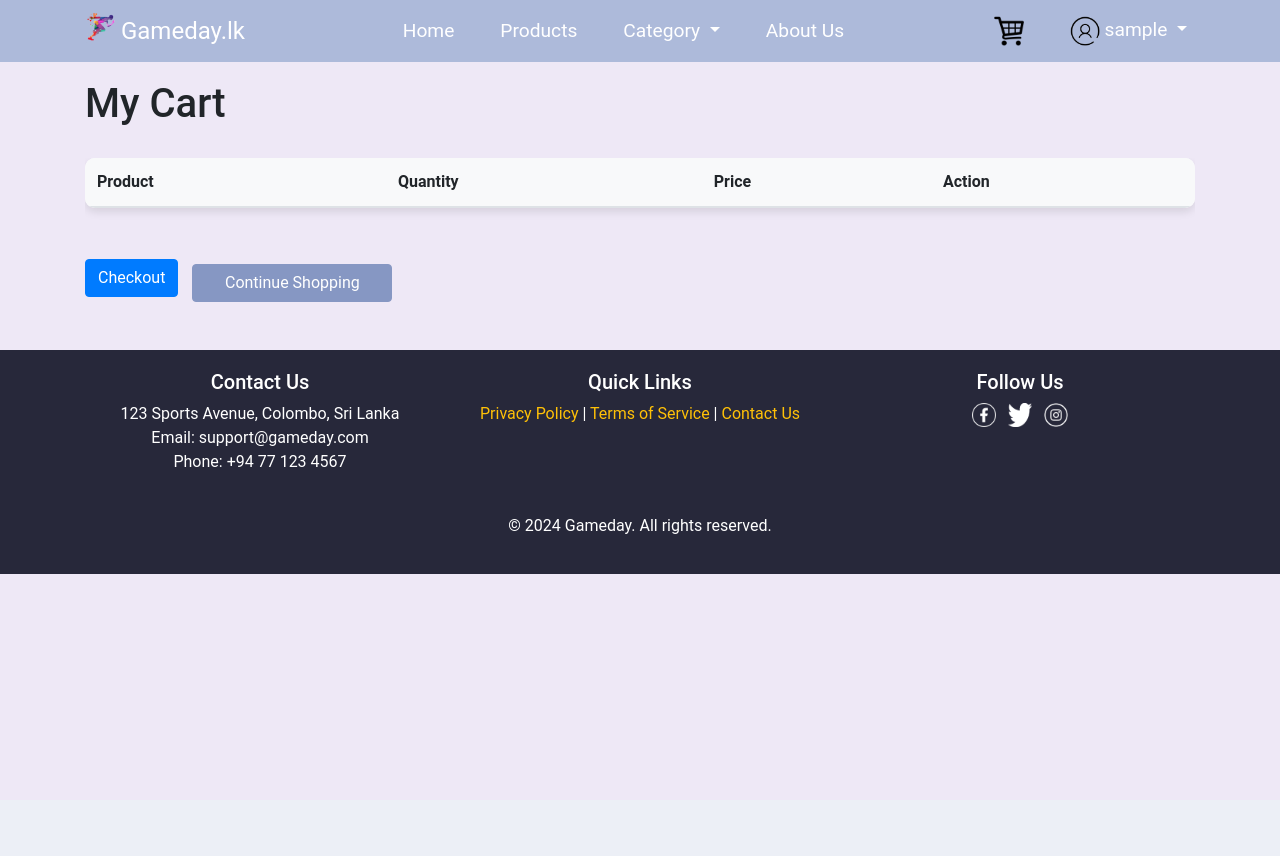
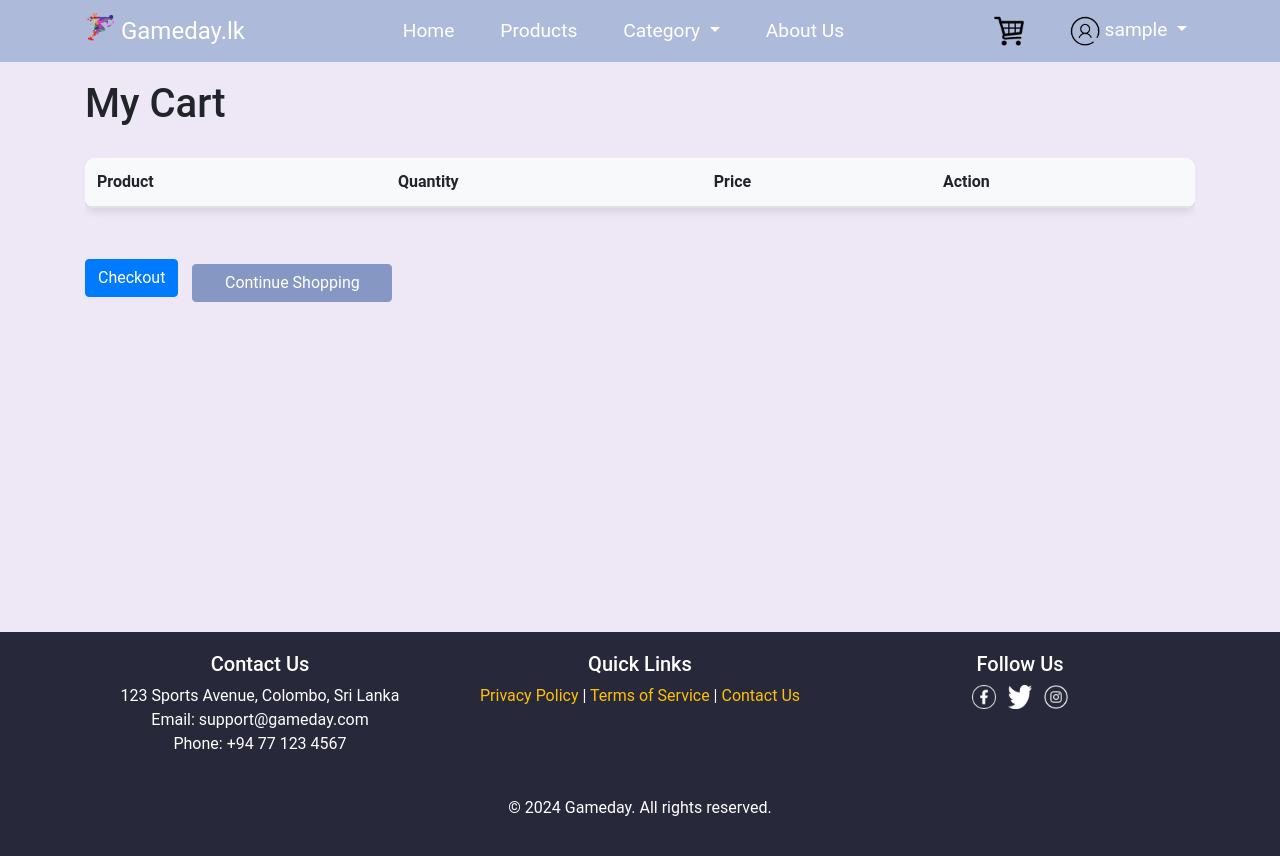
Before and after one commit to theekshanahansa/Group_11-Simple-e-commerce-system, a Django app: page /shop/cart/ in a window 1280 px wide. Before the commit the page ends 574 px from the top, so only its background shows below. Run offline with Django 5.2, Linux system fonts and the light colour scheme; the visitor is signed in with stand-in values (Sample User, id 1); data comes from the database, SQL or seed files in the repository; data that the repository does not hold is empty; some libraries are stand-ins or nearby versions.

Commit message:
update cart page

```diff
--- a/shop/admin.py
+++ b/shop/admin.py
@@ -2,11 +2,11 @@ from django.contrib import admin
 
 # Register your models here.
 from django.contrib import admin
-from .models import Category, Product, Cart, CartItem, Order
-
+from .models import Category, Product, Cart, CartItem, Order, OrderItem
 
 admin.site.register(Category)
 admin.site.register(Product)
 admin.site.register(Cart)
 admin.site.register(CartItem)
 admin.site.register(Order)
+admin.site.register(OrderItem)
--- a/shop/templates/shop/cart.html
+++ b/shop/templates/shop/cart.html
@@ -1,6 +1,4 @@
 <!DOCTYPE html>
-
-
 <html lang="en">
 <head>
     <meta charset="UTF-8">
@@ -11,8 +9,39 @@
     <link rel="stylesheet" href="{% static 'css/cart.css' %}">
     <link rel="stylesheet" href="{% static 'css/footer.css' %}">
     <link rel="stylesheet" href="{% static 'css/nav.css' %}">
+    <style>
+        /* Add the CSS inline for demonstration purposes */
+        .page-container {
+            display: flex;
+            flex-direction: column;
+            min-height: 100vh;
+        }
+
+        .content-wrap {
+            flex: 1;
+        }
+
+        /* Footer */
+        footer {
+            background: #27283a;
+            color: white;
+            padding: 20px 0;
+            text-align: center;
+            margin-top: 0px;
+        }
+
+        footer a {
+            color: #ffc107;
+        }
+
+        .mt-5 {
+            margin-top: 50px; /* Adjust this margin if necessary */
+        }
+    </style>
 </head>
 <body>
+    <div class="page-container">
+        <div class="content-wrap">
             <nav class="navbar navbar-expand-lg navbar-dark fixed-top">
                 <div class="container">
                     <a class="navbar-brand" href="{% url 'home' %}">
@@ -62,7 +91,7 @@
                                 <a class="nav-link dropdown-toggle" href="#" id="navbarDropdown" role="button"
                                     data-toggle="dropdown" aria-haspopup="true" aria-expanded="false">
                                     <img src="{% static 'images/profile.png' %}" alt="Logo" width="30" height="30" class="d-inline-block align-top">
-                            <i  class="fas fa-user-circle"></i> {{ user.username }}
+                                    <i class="fas fa-user-circle"></i> {{ user.username }}
                                 </a>
                                 <div class="dropdown-menu" aria-labelledby="navbarDropdown">
                                     <a class="dropdown-item" href="#">Profile</a>
@@ -121,9 +150,8 @@
                 <a href="{% url 'checkout' %}" class="btn btn-primary">Checkout</a>
                 <a href="{% url 'product_list' %}" class="btn btn-secondary">Continue Shopping</a>
             </div>
-    <div>
-    <!-- Footer -->
-    <footer class="footer mt-5">
+        </div>
+        <footer class="mt-5">
             <div class="container">
                 <div class="row">
                     <div class="col-md-4">
@@ -163,7 +191,6 @@
             </div>
         </footer>
     </div>
-    <!-- Scripts -->
     <script src="https://code.jquery.com/jquery-3.5.1.slim.min.js"></script>
     <script src="https://cdn.jsdelivr.net/npm/@popperjs/core@2.9.2/dist/umd/popper.min.js"></script>
     <script src="https://stackpath.bootstrapcdn.com/bootstrap/4.5.2/js/bootstrap.min.js"></script>
--- a/shop/views.py
+++ b/shop/views.py
@@ -12,7 +12,7 @@ from django.contrib import messages
 
 
 def home(request):
-    featured_products = Product.objects.filter(id__in=[8,12,40,13]).union(Product.objects.all()[:0])
+    featured_products = Product.objects.filter(id__in=[8,12,40,13,]).union(Product.objects.all()[:0])
     return render(request, 'shop/home.html', {'featured_products': featured_products})
 
 
```
Lines whose indentation alone changed are shown as unchanged.
